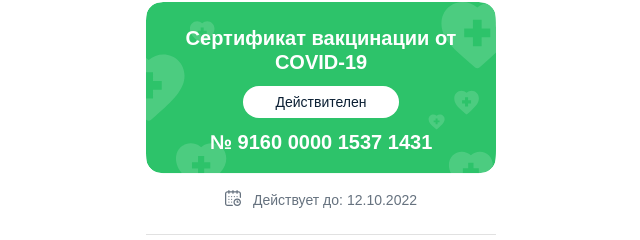
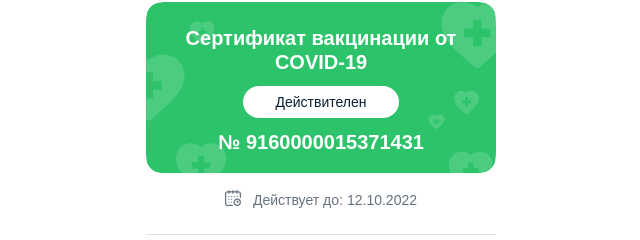
Before and after one commit to sagolubev/visited, a plain HTML site: page index.html in a window 1280 px wide. Shown: the part 110-350 px from the top of the page, 319-959 px from the left. Drawn offline with Linux system fonts and the light colour scheme; a script that the page names is missing; a web font is replaced by a local one.

Commit message:
style: remove extra spaces

```diff
--- a/index.html
+++ b/index.html
@@ -196,8 +196,7 @@
 						<span class="status-value hide not-found"></span>
 						<span class="status-value cert-name">Действителен</span>
 					</div>
-					<h4 class="title-h4 white status-title mt-12"><span class="num-symbol">№</span> <span class="unrz">9160
-							0000 1537 1431</span></h4>
+					<h4 class="title-h4 white status-title mt-12"><span class="num-symbol">№</span> <span class="unrz">9160000015371431</span></h4>
 				</div>
 			</div>
 
```
